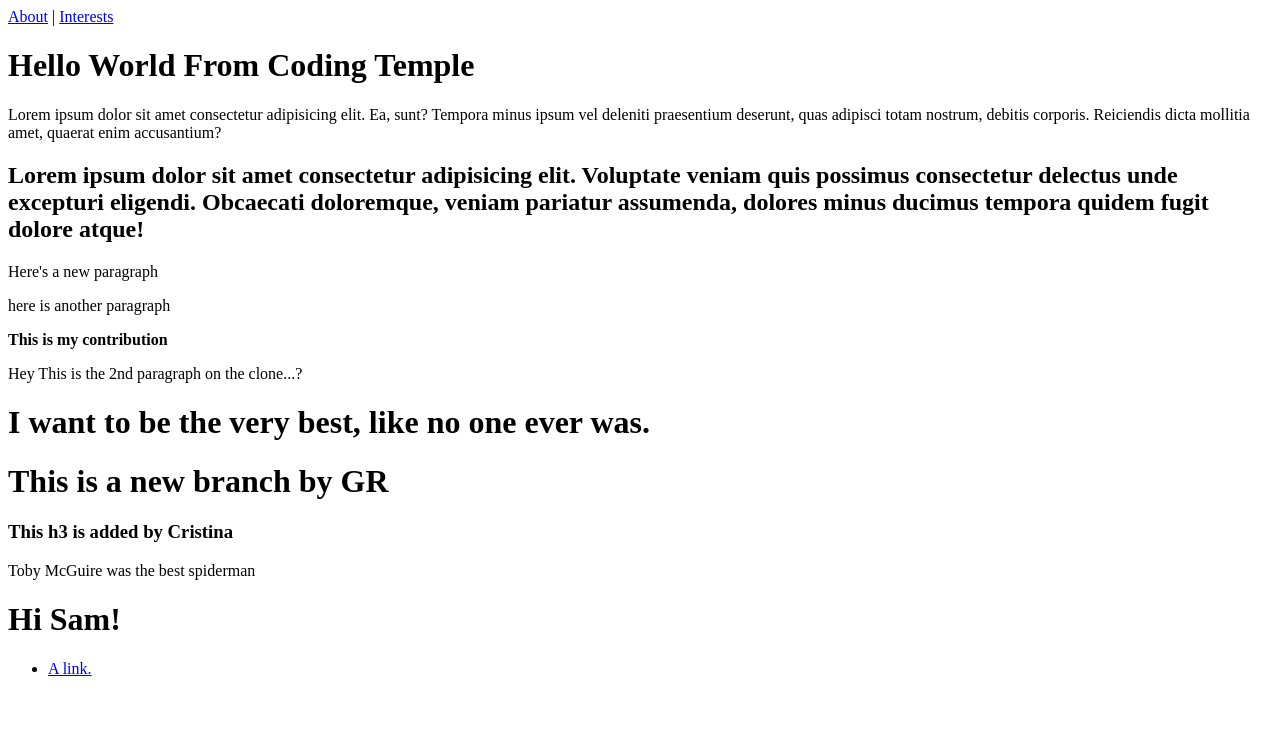
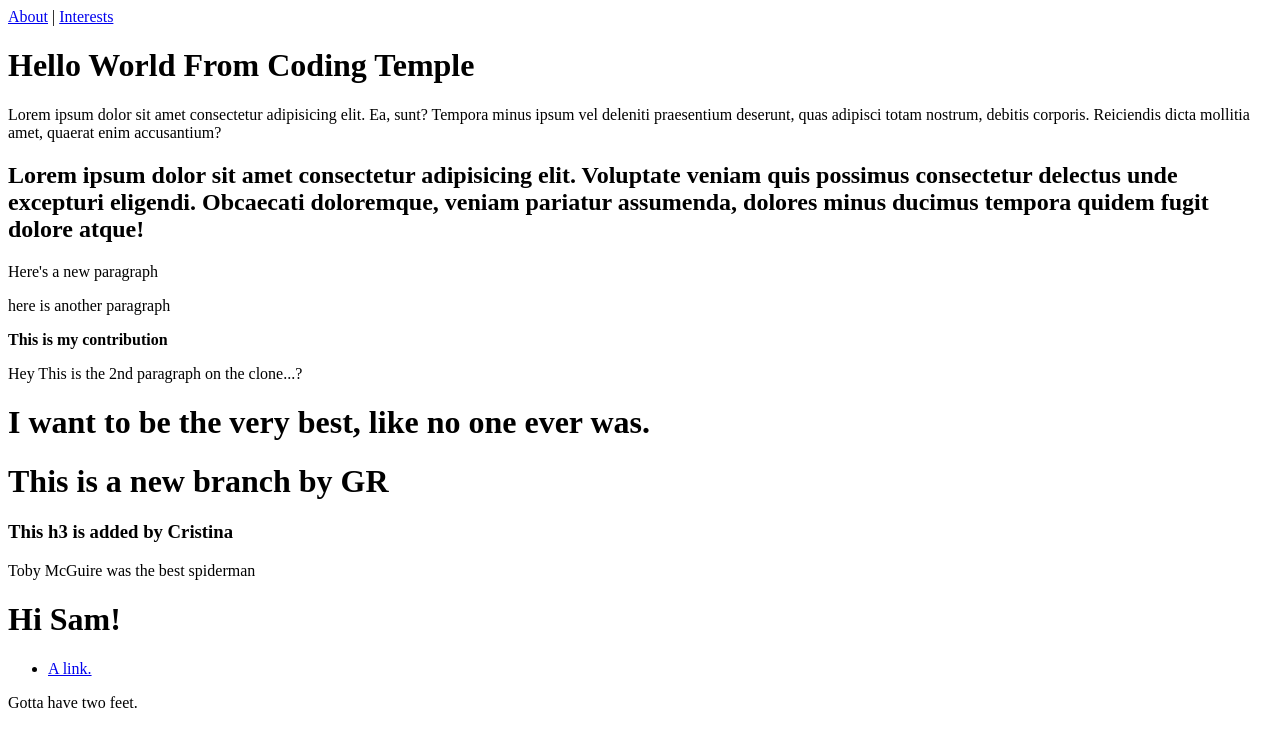
Before and after one commit to fjohngaughan/Hello_World_Collab_Feb2021, a plain HTML site: page index.html in a window 1280 px wide. Drawn offline with Linux system fonts and the light colour scheme.

Commit message:
Two feet

```diff
--- a/index.html
+++ b/index.html
@@ -46,5 +46,7 @@
         </li>
     </ul>
 </footer>
-
+<footer>
+    Gotta have two feet.
+</footer>
 </html>
```
